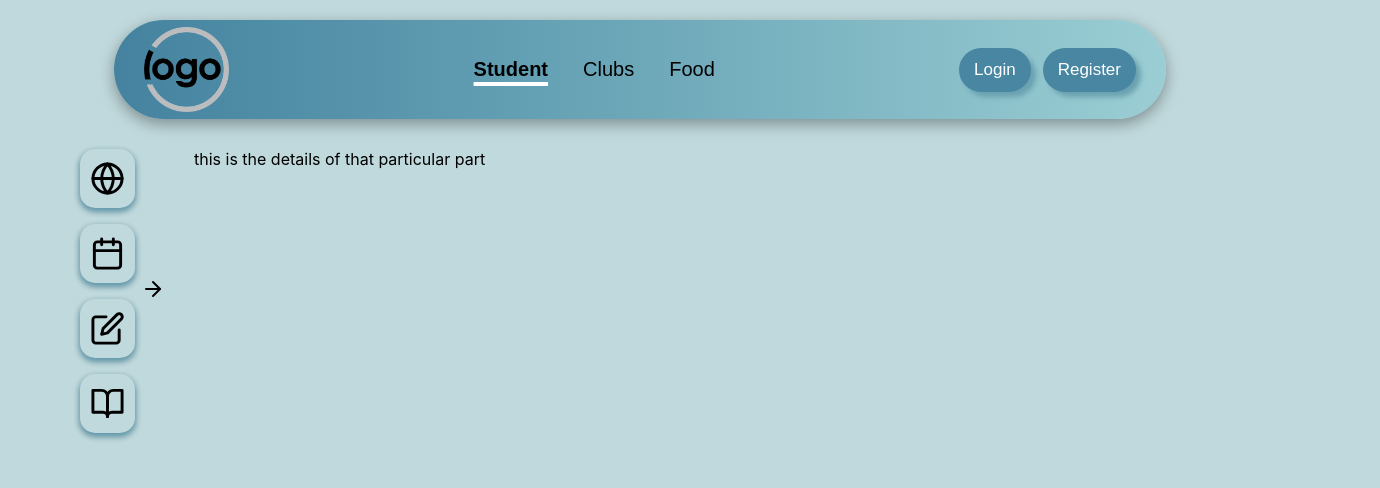
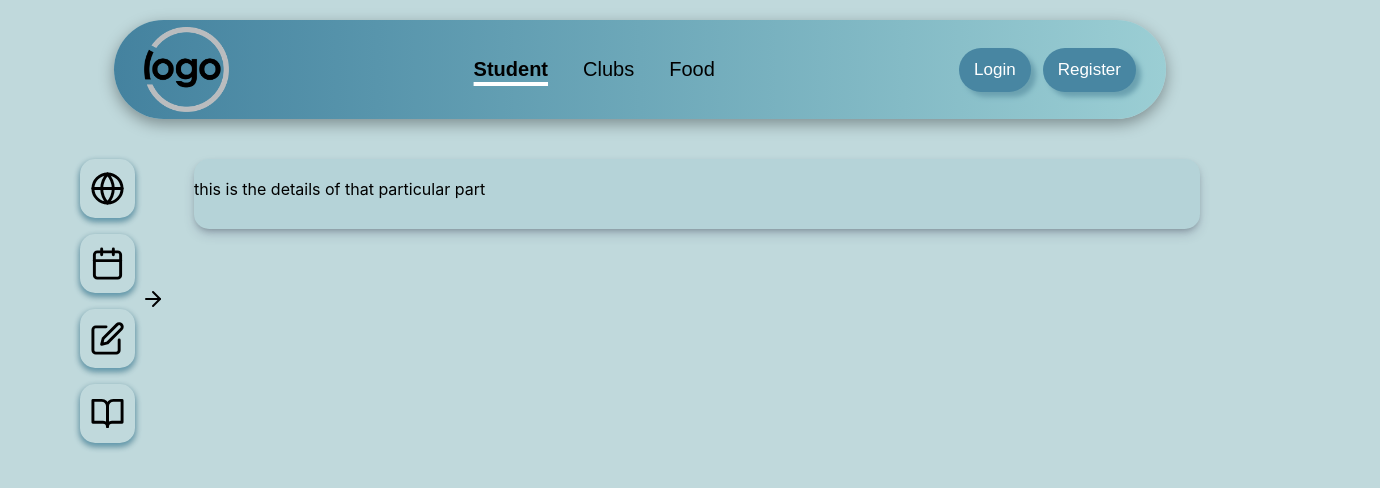
Before and after one commit to devashishdubal/insti_nitw, a React (Create React App) app: page / in a window 1280 px wide. Shown: the top 488 px of the page, 1380 px wide, since content can reach past the window. Built offline with nearby package versions, Linux system fonts and the light colour scheme; a web font is replaced by a local one.

Commit message:
Fix structure add container bgrnd for center element

```diff
--- a/src/pages/Home.css
+++ b/src/pages/Home.css
@@ -10,7 +10,7 @@ body {
 
 .full_app {
     display: flex;
-    gap: 30px;
+    gap: 40px;
     flex-direction: column;
     justify-content: center;
     align-items: center;
@@ -25,7 +25,6 @@ body {
     align-items: flex-start;
     flex-direction: row;
     gap: 25px;
-    width:100%;
 }
 
 .side {
@@ -36,5 +35,9 @@ body {
 }
 
 .center {
+    box-shadow: rgba(50, 50, 93, 0.25) 0px 6px 12px -2px, rgba(0, 0, 0, 0.3) 0px 3px 7px -3px;
+    padding: 20px 0px 30px 0px;
+    background-color: #7cb4c12a;
+    border-radius: 15px;
     flex: 1;
 }
```
